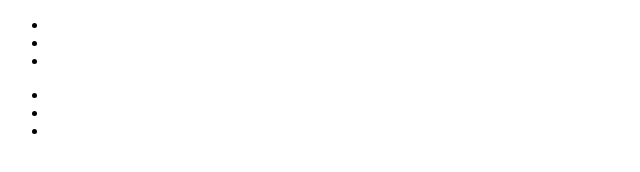
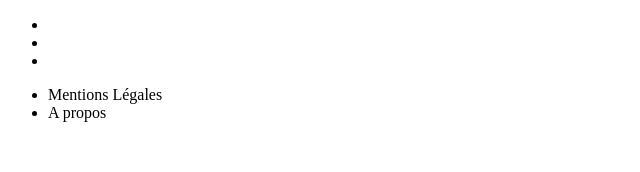
Before and after one commit to Froyj/livecoding-git, a plain HTML site: page index.html in a window 1280 px wide. Shown: the whole page, without its empty margins (0-640 px from the left). Drawn offline with Linux system fonts and the light colour scheme.

Commit message:
added content to footer

```diff
--- a/index.html
+++ b/index.html
@@ -15,9 +15,8 @@
   </nav>
   <footer>
     <ul>
-      <li></li>
-      <li></li>
-      <li></li>
+      <li>Mentions Légales</li>
+      <li>A propos</li>
     </ul>
   </footer>
 </body>
```
